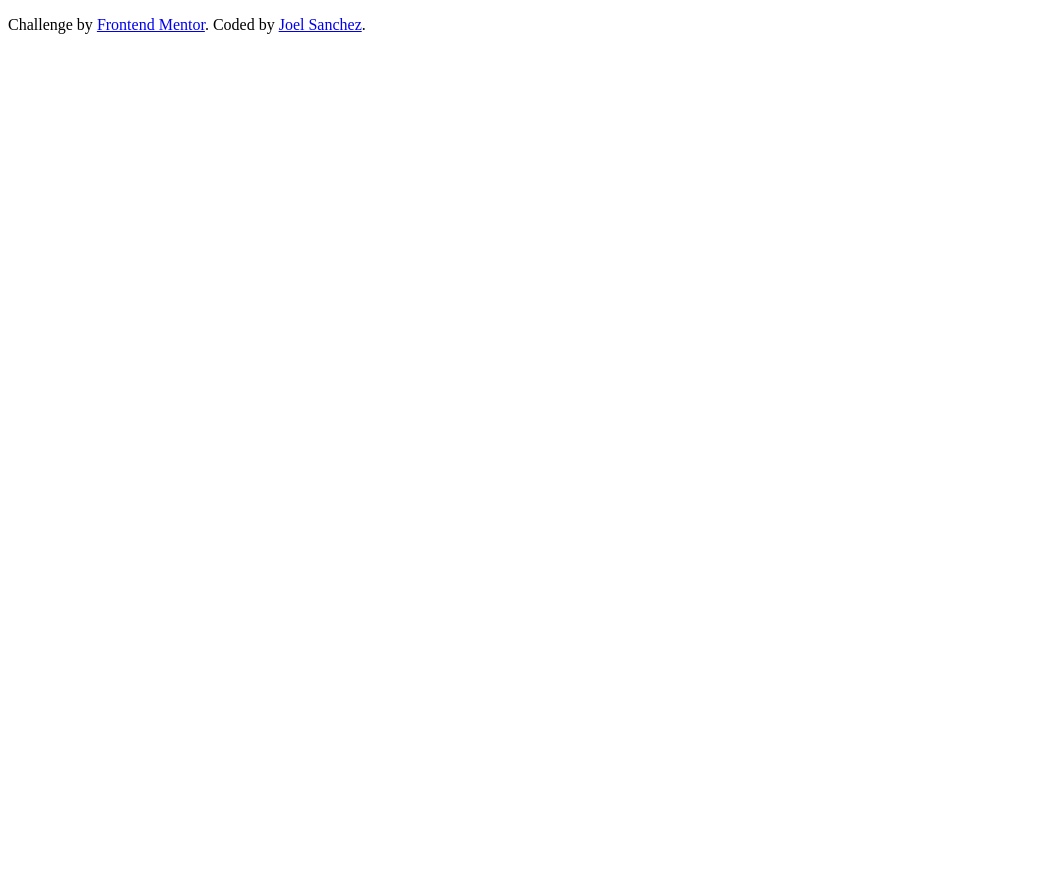
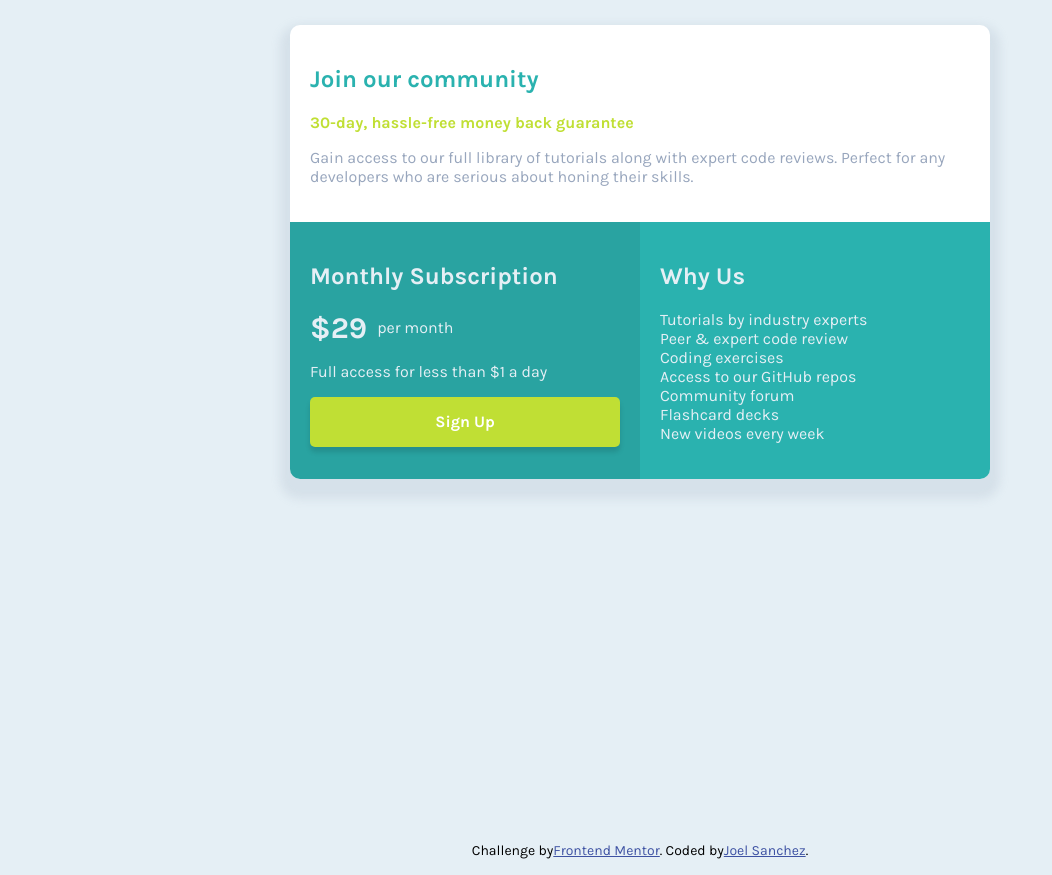
Before and after one commit to Joel-Development/Front-End-Mentor-Challenge---1, a plain HTML site: page index.html in a window 1280 px wide. Shown: the whole page, without its empty margins (0-1052 px from the left). Before the commit the page ends 800 px from the top, so only its background shows below. Drawn offline with Linux system fonts and the light colour scheme.

Commit message:
practice-finished

```diff
--- a/index.html
+++ b/index.html
@@ -5,10 +5,61 @@
   <meta http-equiv="X-UA-Compatible" content="IE=edge">
   <meta name="viewport" content="width=device-width, initial-scale=1.0">
   <title>Frontend Mentor | Single Price Grid Component</title>
+  <link rel="stylesheet" href="style.css">
+  <link rel="preconnect" href="https://fonts.googleapis.com">
+  <link rel="preconnect" href="https://fonts.gstatic.com" crossorigin>
+  <link href="https://fonts.googleapis.com/css2?family=Karla:wght@400;700&display=swap" rel="stylesheet">
+
+  <meta property="og:title" content="Single price grid component solution">
+  <meta property="og:description" content="Solution for the challenge from Front-End Mentor: Single price grid component">
+  <meta property="og:type" content="website">
+  <meta property="og:url" content="">
+  <meta property="og:image" content="">
 
   <link rel="icon" type="image/png" sizes="32x32" href="./images/favicon-32x32.png">
 </head>
 <body>
+  <section class="card">
+    <div class="card__item card__item--white">
+      <h2 class="card__title">
+        Join our community
+      </h2>
+      <p class="card__subtitle">
+        30-day, hassle-free money back guarantee
+      </p>
+      <p class="card__text">
+        Gain access to our full library of tutorials along with expert code reviews.
+        Perfect for any developers who are serious about honing their skills.
+      </p>
+    </div>
+    <div class="card__item card__item--green item--1">
+      <h2 class="card__title">
+        Monthly Subscription
+      </h2>
+      <p class="card__price">
+        <span class="number">&dollar;29</span>
+        <span class="text"> per month</span>
+      </p>
+      <p class="card__text">
+        Full access for less than &dollar;1 a day
+      </p>
+      <a href="#" class="btn">Sign Up</a>
+    </div>
+    <div class="card__item card__item--green item--2">
+      <h2 class="card__title">
+        Why Us
+      </h2>
+      <ul class="card__list">
+        <li class="text">Tutorials by industry experts</li>
+        <li class="text">Peer &amp; expert code review</li>
+        <li class="text">Coding exercises</li>
+        <li class="text">Access to our GitHub repos</li>
+        <li class="text">Community forum</li>
+        <li class="text">Flashcard decks</li>
+        <li class="text">New videos every week</li>
+      </ul>
+    </div>
+  </section>
   <footer>
     <p class="attribution">
       Challenge by <a href="https://www.frontendmentor.io?ref=challenge" target="_blank">Frontend Mentor</a>.
--- a/style.css
+++ b/style.css
@@ -1,6 +1,152 @@
+:root
+{
+  --dark-cyan: #29a3a1;
+  --cyan: #2ab2af;
+  --lemon: #c0df34;
+  --txt-light: #e5eff5;
+  --txt-dark: #98a6bd;
+}
 
+body
+{
+  position: relative;
+  padding-top: 25px;
+  padding-bottom: 50px;
+  min-height: 100vh;
+  font-size: 16px;
+  font-family: 'Karla', sans-serif;
+  margin: 0;
+  background-color: var(--txt-light);
+}
 
+.card
+{
+  display: flex;
+  justify-content: start;
+  align-content: flex-start;
+  flex-wrap: wrap;
+
+  margin-left: auto;
+  margin-right: auto;
+  /* margin-bottom: 20px; */
+  max-width: 90%;
+  width: 350px;
+  border-radius: 10px;
+
+  background-color: #fff;
+  box-shadow: 0 10px 10px 10px #98a6bd31;
+}
+
+@media screen and (min-width: 800px) {
+  .card
+  {
+    width: 700px;
+  }
+}
+
+.item--2
+{
+  border-radius: 0 0 10px 10px;
+}
+
+@media screen and (min-width: 800px) {
+  .item--1
+  {
+    border-radius: 0 0 0 10px;
+  }
+  .item--2
+  {
+    border-radius: 0 0 10px 0;
+  }
+}
+
+h2,
+.card__subtitle
+{
+  font-weight: 700;
+}
+
+.card__item
+{
+  padding: 20px;
+  box-sizing: border-box;
+}
+
+.card__item:first-child .card__text
+{
+  color: var(--txt-dark);
+}
+
+.card__item:first-child .card__title
+{
+  color: #2ab2af;
+}
+
+.card__subtitle
+{
+  color: var(--lemon);
+}
+
+.card__item
+{
+  width: 100%;
+}
+
+.card__item--green
+{
+  background-color: var(--cyan);
+  color: var(--txt-light);
+  width: 350px;
+}
+
+.item--1
+{
+  background-color: var(--dark-cyan);
+}
+
+.card__price
+{
+  display: flex;
+  align-items: center;
+  justify-content: start;
+  gap: 10px;
+}
+
+.card__price .number
+{
+  font-size: 30px;
+  font-weight: 700;
+}
+
+.card__price .text
+{
+  font-weight: 400;
+}
+
+.card__list
+{
+  list-style: none;
+  padding-left: 0;
+}
+
+.btn
+{
+  display: inline-block;
+  width: 100%;
+  height: 50px;
+
+  color: white;
+  font-weight: 700;
+  text-decoration: none;
+  text-align: center;
+  line-height: 50px;
+
+  border-radius: 5px;
+  box-shadow: 0 5px 5px rgba(0, 0, 0, 0.13);
+
+  background-color: var(--lemon);
+}
 
 /*  */
-.attribution { font-size: 11px; text-align: center; }
+.attribution {position: absolute; bottom: 0; height: 50px; width: 100%; display: flex; margin: 0; justify-content: center; align-items: center; font-size: 14px; text-align: center; }
 .attribution a { color: hsl(228, 45%, 44%); }
```
Also changed, not shown: images/og-image.png (added).
